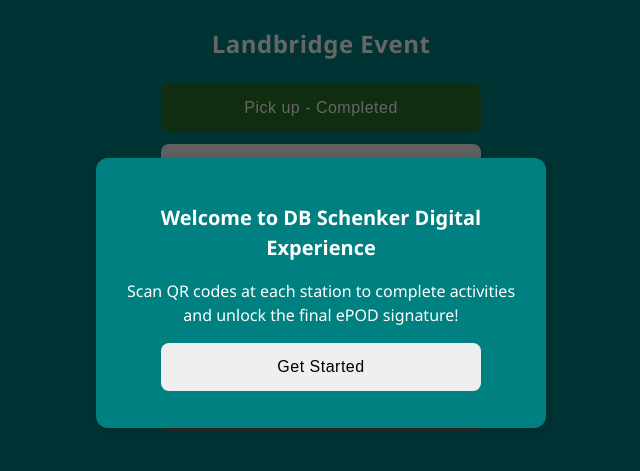
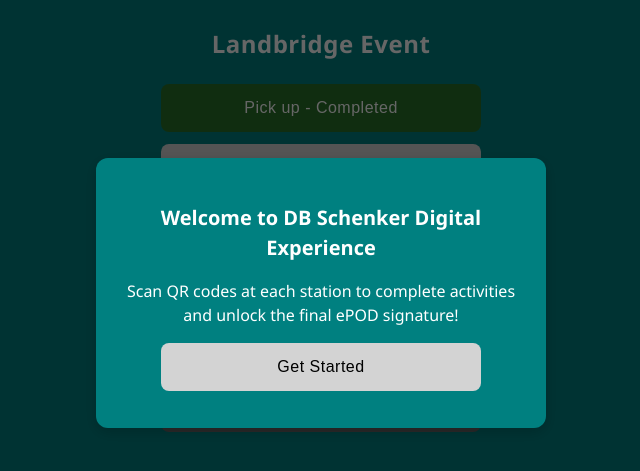
Before and after one commit to dbschenker-land/qrscanuat, a plain HTML site: page index.html in a window 1280 px wide. Shown: the part 107-578 px from the top of the page, without its empty margins (319-959 px from the left). Drawn offline with Linux system fonts and the light colour scheme.

Commit message:
Fix all issues

```diff
--- a/index.html
+++ b/index.html
@@ -40,6 +40,8 @@
             border-radius: 8px; /* Rounded corners */
             letter-spacing: 0.5px; /* Letter spacing */
             transition: opacity 0.3s ease; /* Smooth transition for opacity */
+            background-color: lightgrey; /* Light grey background */
+            color: black; /* Black text */
         }
         /* Styling for button when active (clicked) */
         button:active {
```
